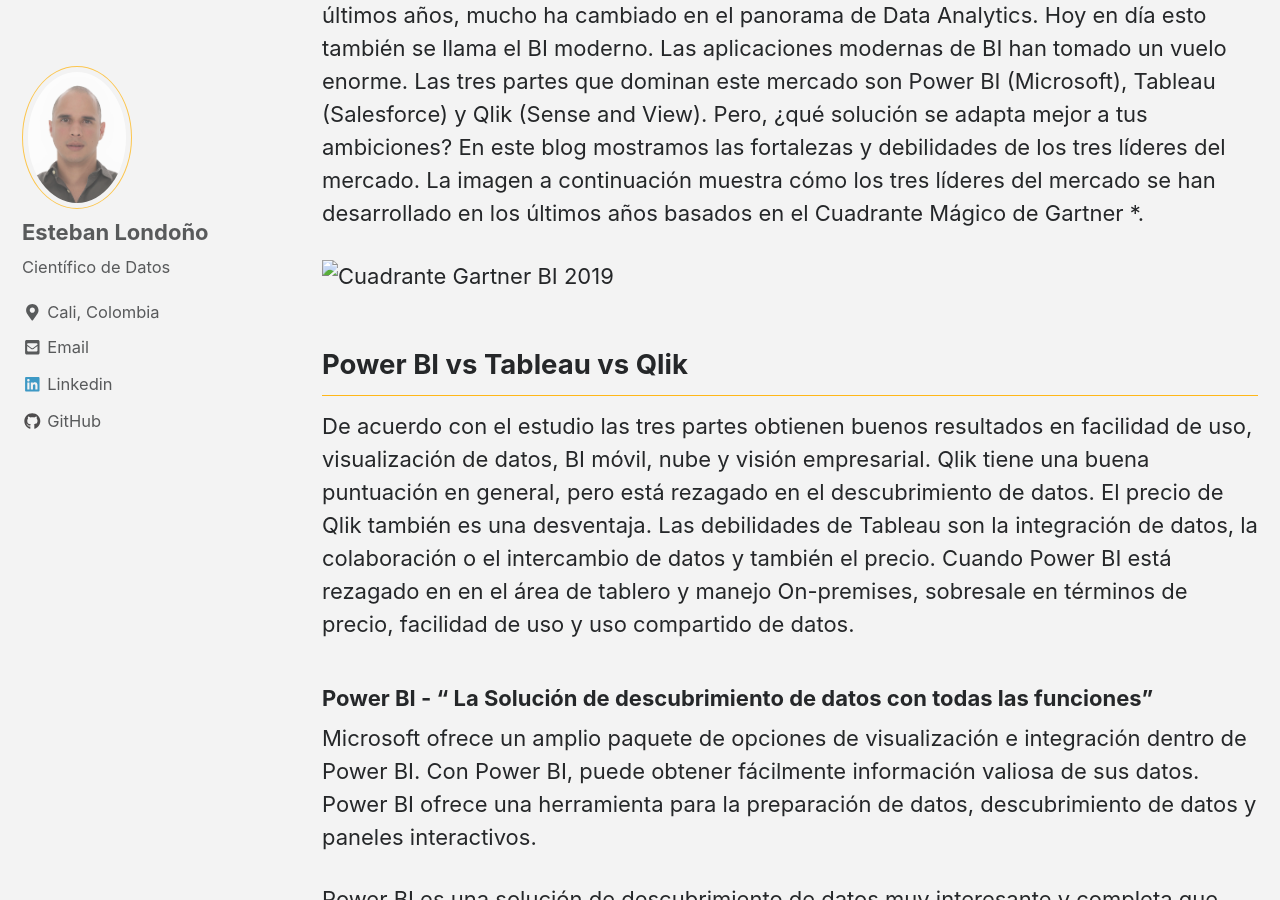
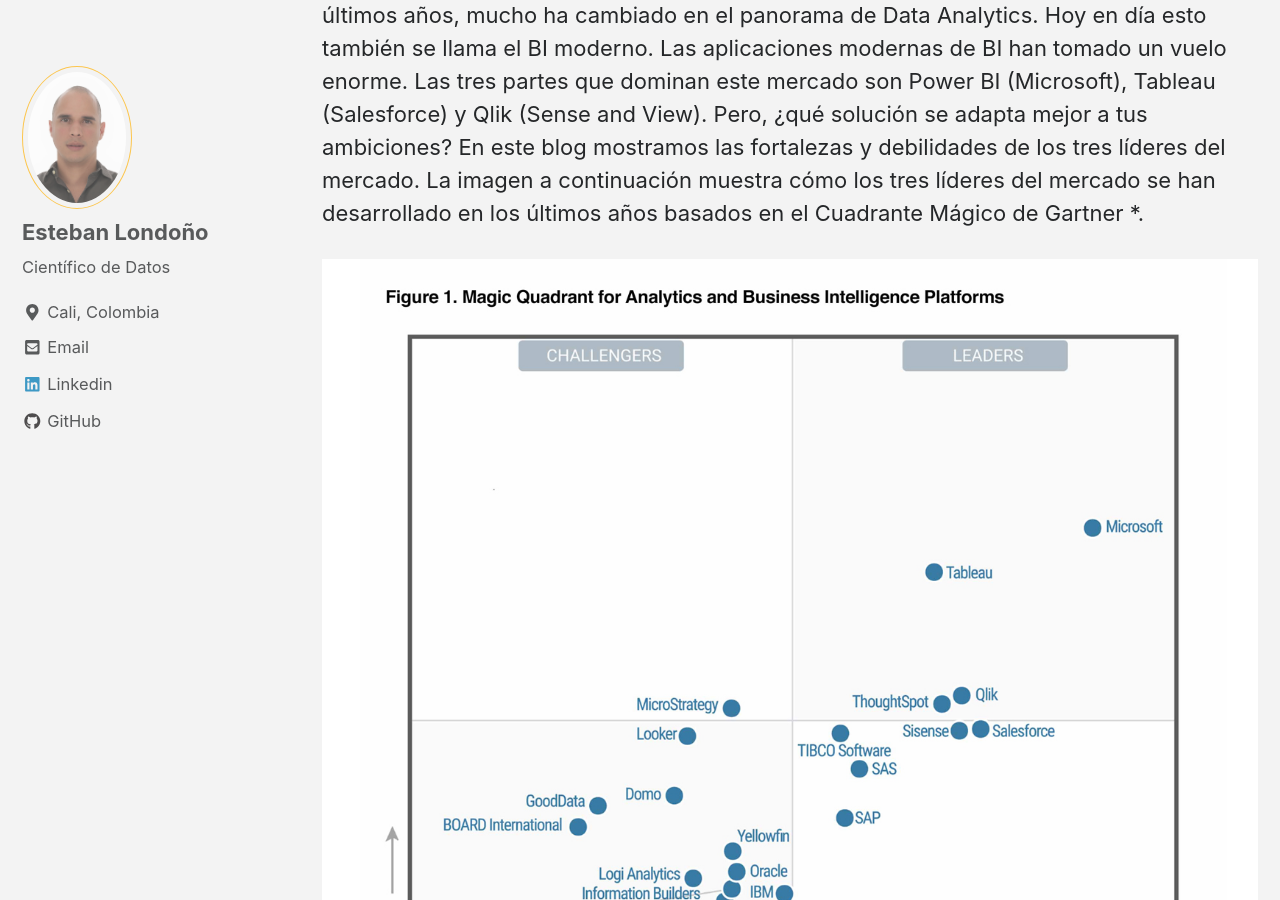
Before and after one commit to cepobia/cepobia.github.io, a Jekyll site: the page built from _posts/2019-09-15-El Versus.md, in a window 1280 px wide and 900 px high, scrolled down 1019 px. Built offline with Jekyll 4.4.1, drawn with Linux system fonts in a browser that asks for light colours; cached includes are drawn as plain includes; nearby versions of some CDN libraries; comment, search, counter and statistics services are not loaded.

Commit message:
images fix

```diff
--- a/_posts/2019-09-15-El Versus.md
+++ b/_posts/2019-09-15-El Versus.md
@@ -19,7 +19,7 @@
 Para descubrir todo el poder de los datos, las herramientas de descubrimiento y visualización de datos son indispensables. En los últimos años, mucho ha cambiado en el panorama de Data Analytics. Hoy en día esto también se llama el BI moderno.
 Las aplicaciones modernas de BI han tomado un vuelo enorme. Las tres partes que dominan este mercado son Power BI (Microsoft), Tableau (Salesforce) y Qlik (Sense and View). Pero, ¿qué solución se adapta mejor a tus ambiciones? En este blog mostramos las fortalezas y debilidades de los tres líderes del mercado. La imagen a continuación muestra cómo los tres líderes del mercado se han desarrollado en los últimos años basados en el Cuadrante Mágico de Gartner *.
 
-![Cuadrante Gartner BI 2019](assets/images/post/versus/MQ_BI20192.jpg)
+![Cuadrante Gartner BI 2019](/assets/images/post/Versus/MQ_BI20192.jpg)
 
 ## Power BI vs Tableau vs Qlik
 
@@ -74,4 +74,4 @@
 
 ### Comparativo
 
-![Comparativo herramientas de BI](assets/images/post/versus/comparativo.png)
+![Comparativo herramientas de BI](/assets/images/post/Versus/comparativo.png)
```
